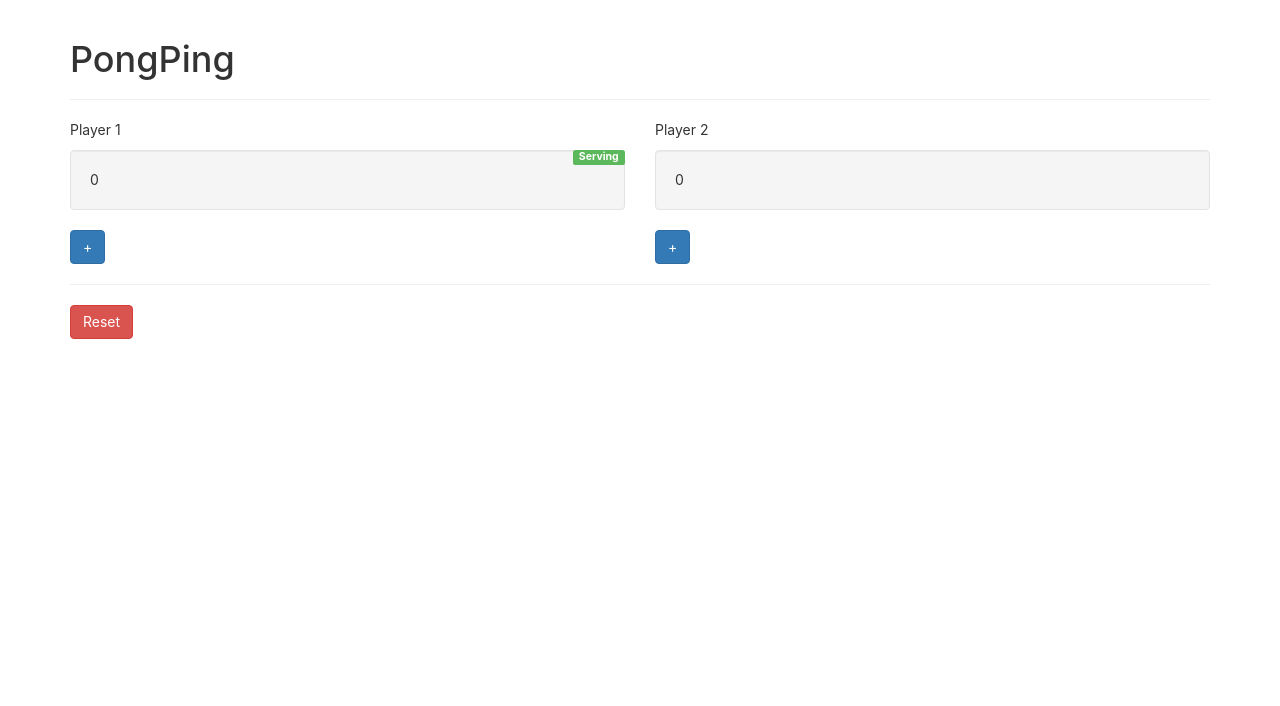
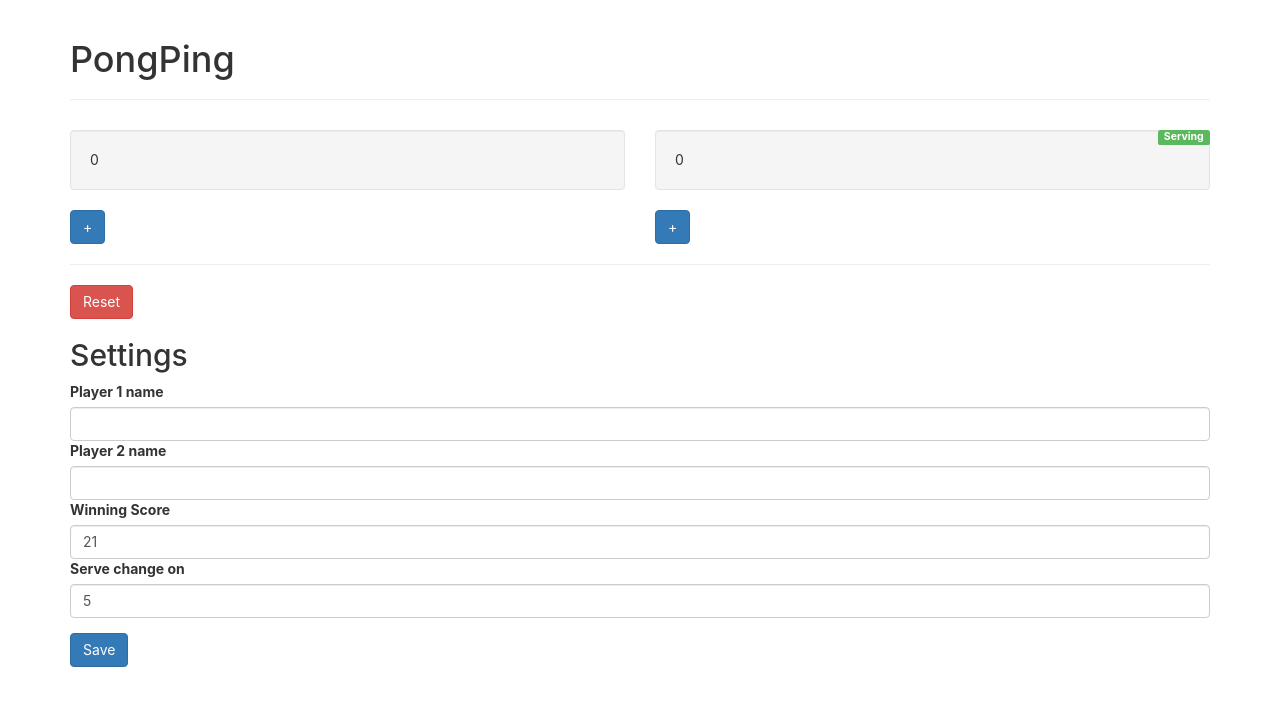
Before and after one commit to h2obuffalo/ReduxScoring, a React (Create React App) app: page / in a window 1280 px wide. Shown: the top 706 px of the page. Built offline with nearby package versions, Linux system fonts and the light colour scheme.

Commit message:
settings working. get ternirary working to not show settings after submit

```diff
--- a/package.json
+++ b/package.json
@@ -6,6 +6,7 @@
     "react": "^16.8.4",
     "react-dom": "^16.8.4",
     "react-redux": "^6.0.1",
+    "react-router-dom": "^5.0.0",
     "react-scripts": "2.1.8",
     "redux": "^4.0.1"
   },
--- a/src/components/App.jsx
+++ b/src/components/App.jsx
@@ -1,8 +1,9 @@
 import React from 'react';
 import Score1 from './scorer/Score1';
 import Score2 from './scorer/Score2';
-import Winner from './winner/index';
-import Reset from './reset/index';
+import Winner from './winner';
+import Reset from './reset';
+import Settings from './settings';
 
 
 // import Score from './components/Score.jsx';
@@ -15,14 +16,15 @@ const App = () => (
         </header>
         {/* scores */}
         <div className="row">
-          <Score1 player="Player 1" />
-          <Score2 player="Player 2" />
+          <Score1  />
+          <Score2 />
         </div>
         { /* winner message */}
         <Winner />
         <hr />
         { /* reset button */}
         <Reset />
+        <Settings />
     </React.Fragment>
 );
 
--- a/src/components/reset/index.js
+++ b/src/components/reset/index.js
@@ -1,6 +1,7 @@
 
 import { connect } from 'react-redux';
 import Reset from './Reset';
+import { reset } from '../../data/actions';
 
 const mapStateToProps = state => {
     return {
@@ -10,7 +11,7 @@ const mapStateToProps = state => {
 
 const mapDispatchToProps = dispatch => {
     return {
-    handleReset: () => dispatch({type: "reset"}),
+    handleReset: () => dispatch(reset()),
     }
 }
 
--- a/src/components/scorer/Score1.js
+++ b/src/components/scorer/Score1.js
@@ -1,17 +1,19 @@
 import { connect } from 'react-redux';
 import Scorer from './Scorer';
+import { score } from '../../data/actions';
 
 const mapStateToProps = state => {
     return {
     playerScore: state.player1,
-    serving: state.serving === 0,
+    serving: state.serving === 1,
     winner: state.winner,
+    player: state.name1,
     }
 }
 
 const mapDispatchToProps = dispatch => {
     return {
-        handlePlayer: () => dispatch({type: "score", player: 1}),
+        handlePlayer: () => dispatch(score(1)),
     }
 }
 
--- a/src/components/scorer/Score2.js
+++ b/src/components/scorer/Score2.js
@@ -1,17 +1,19 @@
 import { connect } from 'react-redux';
 import Scorer from './Scorer';
+import { score } from '../../data/actions';
 
 const mapStateToProps = state => {
     return {
     playerScore: state.player2,
-    serving: state.serving === 1,
+    serving: state.serving === 2,
     winner: state.winner,
+    player: state.name2,
     }
 }
 
 const mapDispatchToProps = dispatch => {
     return {
-        handlePlayer: () => dispatch({type: "score", player: 2}),
+        handlePlayer: () => dispatch(score(2)),
     }
 }
 
--- a/src/components/scorer/Scorer.jsx
+++ b/src/components/scorer/Scorer.jsx
@@ -3,7 +3,7 @@ import React from 'react';
 const Scorer = ({ winner, handlePlayer, player, serving, playerScore }) =>
 
    <div className="col-xs-6">
-        <p>{player}</p> {!serving ? null : <span className="pull-right label label-success">Serving</span>}
+        <p>{player}</p> {serving ? null : <span className="pull-right label label-success">Serving</span>}
         <p className="well">{/* player 1 score */}{playerScore}</p>
         {!winner === 0 ? null : <button className="btn btn-primary" onClick={handlePlayer}>+</button>}
     </div>
--- /dev/null
+++ b/src/components/settings/Input.jsx
@@ -0,0 +1,12 @@
+import React, { Fragment } from 'react';
+
+ const Input = ({label, handler, value}) =>
+    <Fragment>
+    <label>{ label }</label>
+      <input
+        className="form-control"
+        onChange={ handler }
+        value={ value } />
+    </Fragment>
+
+export default Input;
--- /dev/null
+++ b/src/components/settings/Settings.jsx
@@ -0,0 +1,82 @@
+import React, { Component, Fragment } from "react";
+import Input from './Input';
+
+
+class Settings extends Component {
+  constructor(props) {
+    super(props);
+
+    this.state = {
+      name1: this.props.name1,
+      name2: this.props.name2,
+      winNo: this.props.winNo,
+      serve: this.props.serve,
+    };
+    this.handleName1 = this.handleName1.bind(this);
+    this.handleName2 = this.handleName2.bind(this);
+    this.handleWinNo =this.handleWinNo.bind(this);
+    this.handleServe = this.handleServe.bind(this);
+  }
+
+
+  handleServe(e) {
+    this.setState({
+      serve : +e.currentTarget.value,
+    });
+  }
+
+  handleName1(e) {
+    this.setState({
+      name1 : e.currentTarget.value,
+    });
+  }
+
+  handleName2(e) {
+    this.setState({
+      name2 : e.currentTarget.value,
+    });
+  }
+
+  handleWinNo(e) {
+    this.setState({
+      winNo: +e.currentTarget.value,
+    })
+  }
+
+
+  render() {
+    let { name1, name2, winNo, serve } = this.state;
+    return (
+      <Fragment>
+      <h2>Settings</h2>
+      <form onSubmit={ (e) => this.props.handleSave(e, this.state) }>
+        <div className="form-group">
+          <Input
+          label="Player 1 name"
+          handler={this.handleName1}
+          value={name1}
+          />
+          <Input
+          label="Player 2 name"
+          handler={this.handleName2}
+          value={name2}
+          />
+           <Input
+          label="Winning Score"
+          handler={this.handleWinNo}
+          value={winNo}
+          />
+          <Input
+          label="Serve change on"
+          handler={this.handleServe}
+          value={serve}
+          />
+        </div>
+        <button className="btn btn-primary">Save</button>
+      </form>
+      </Fragment>
+    );
+  }
+}
+
+export default Settings;
--- /dev/null
+++ b/src/components/settings/index.js
@@ -0,0 +1,25 @@
+import { connect } from 'react-redux';
+import Settings from './Settings';
+import {set} from '../../data/actions';
+
+
+const mapStateToProps = (state) => {
+        return {
+            name1:state.name1,
+            name2:state.name2,
+            winNo:state.winNo,
+            serve:state.serve,
+        };
+};
+
+const mapDispatchToProps = dispatch => {
+    return {
+
+        handleSave: (e, data) => {
+            e.preventDefault();
+            dispatch(set(data));
+        }
+    };
+};
+
+export default connect(mapStateToProps, mapDispatchToProps)(Settings);
--- /dev/null
+++ b/src/data/actions.js
@@ -0,0 +1,22 @@
+export const score = ( player )  => {
+    return {
+        type: 'score',
+        player: player,
+    };
+};
+
+export const reset = () => {
+    return {
+        type: 'reset',
+    };
+};
+
+export const set = ({ name1, name2, winNo, serve }) => {
+    return {
+        type: 'settings',
+        name1: name1,
+        name2: name2,
+        serve: serve,
+        winNo: winNo,
+    }
+};
--- a/src/data/initial.js
+++ b/src/data/initial.js
@@ -1,8 +1,12 @@
 const initial = {
     player1: 0,
     player2: 0,
-    serving: 0,
+    serving: 1,
     winner:0,
+    winNo:21,
+    serve:5,
+    name1:"",
+    name2:"",
     history:[],
 };
 
--- a/src/data/reducer.jsx
+++ b/src/data/reducer.jsx
@@ -1,7 +1,14 @@
 import initial from './initial'
 
+const total = (state) =>  (state.player1 + state.player2) ;
+const win = (state) => (state.winNo);
+const serve = (state) => (total(state) >= (win(state) * 2) ? 2: state.serve);
 
-const score = (state, {player}) => {
+const serving = (state) => {
+      return {...state, serving: (Math.floor((total(state)) / serve(state)) % 2)+ 1};
+};
+
+const score = (state, { player }) => {
      if (player === 1)  {
         return{...state, player1: state.player1 + 1};
     } else if (player === 2) {
@@ -13,25 +20,21 @@ const score = (state, {player}) => {
 const winner = (state) => {
   const p1 = state.player1;
   const p2 = state.player2;
-  if (p1 >= 21 && p1 - p2 > 1) {
+  if (p1 >= win(state) && p1 - p2 > 1) {
     return {...state, winner: 1}
-  } else if (p2 >= 21 && p2 - p1 > 1) {
+  } else if (p2 >= win(state) && p2 - p1 > 1) {
     return {...state, winner: 2}
   } else return {...state}
 
 }
 
-const total = state => state.player1 + state.player2 ;
-const serve = state => (total(state) >= 42) ? 2 : 5;
 
-const serving = (state) => {
-
-      return {...state, serving: (Math.floor((total(state)) / serve(state)) % 2)};
-};
+const settings = (state, {type, ...action}) => ({...state,...action});
 
 const reducer = (state, action) => {
     switch (action.type) {
         case "score": return winner(serving(score(state, action)));
+        case "settings": return settings(state, action);
         case "reset": return initial;
         default: return state;
     }
```
Also changed, not shown: 1 other file (tests, documents, lock files or other folders).
